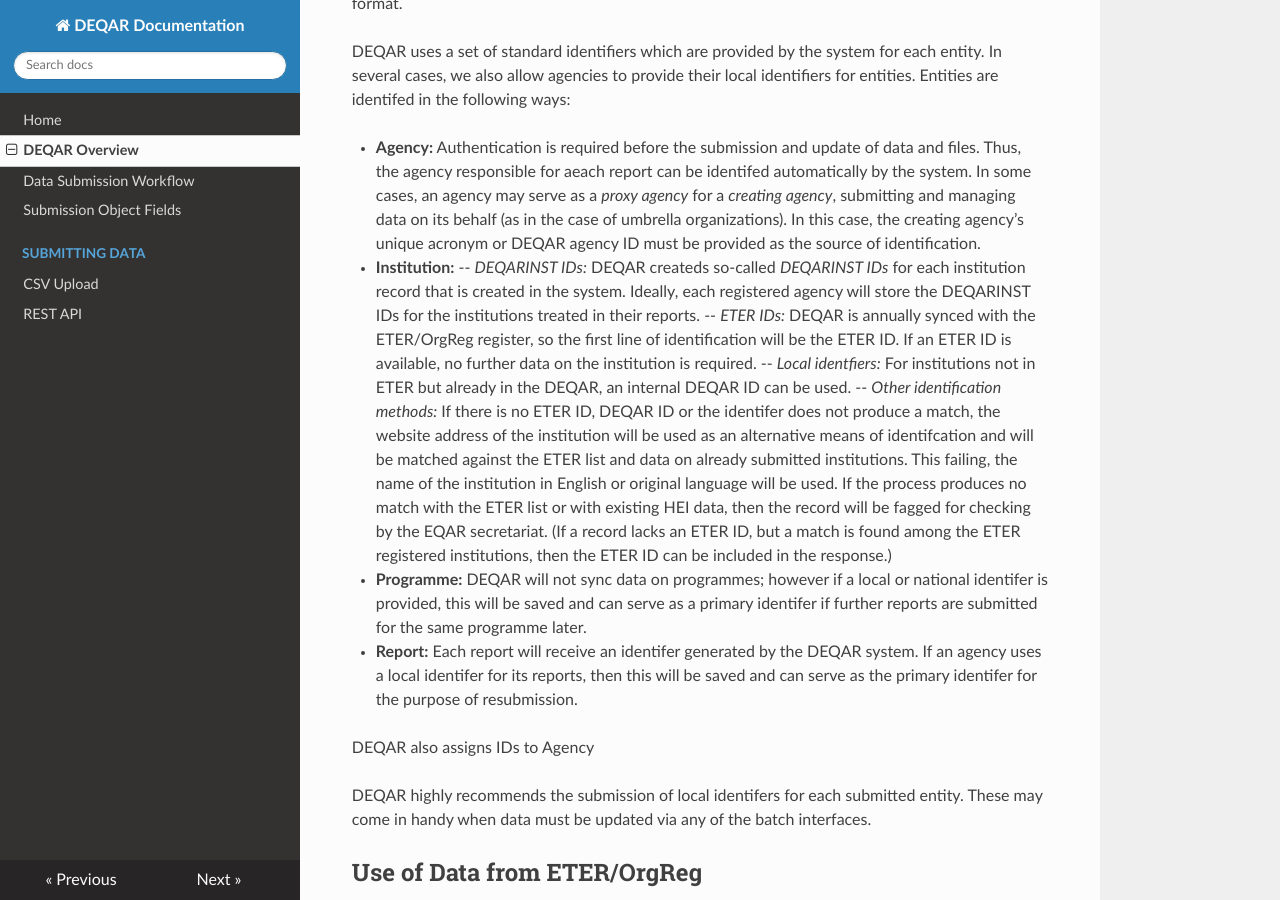
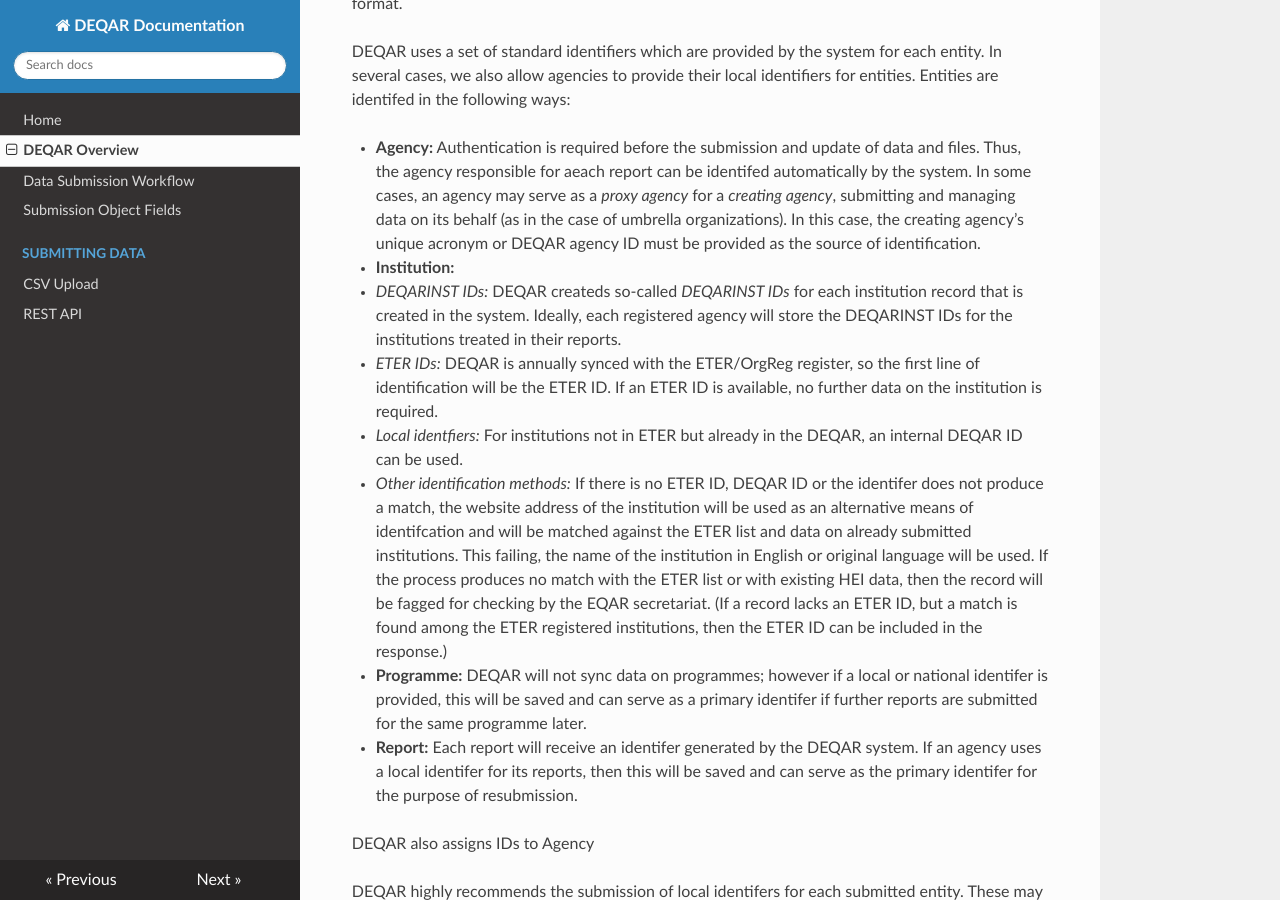
Before and after one commit to EQAR/deqar-docs, an MkDocs documentation site: the page built from docs/DEQAR_overview.md, in a window 1280 px wide and 900 px high, scrolled down 1272 px. Built offline with MkDocs 1.6.1, drawn with Linux system fonts in a browser that asks for light colours; nearby versions of some CDN libraries; old or Windows-style settings are respelled for this version of MkDocs.

```diff
--- a/docs/DEQAR_overview.md
+++ b/docs/DEQAR_overview.md
@@ -36,10 +36,10 @@ DEQAR uses a set of standard identifiers which are provided by the system for ea
 - **Agency:** Authentication is required before the submission and update of data and files. Thus, the agency responsible for aeach report can be identifed automatically by the system. In some cases, an agency may serve as a *proxy agency* for a *creating agency*, submitting and managing data on its behalf (as in the case of umbrella organizations). In this case, the creating agency’s unique acronym or DEQAR agency ID must be provided as the source of identification.
 
 - **Institution:**
--- *DEQARINST IDs:* DEQAR createds so-called *DEQARINST IDs* for each institution record that is created in the system. Ideally, each registered agency will store the DEQARINST IDs for the institutions treated in their reports.
--- *ETER IDs:* DEQAR is annually synced with the ETER/OrgReg register, so the first line of identification will be the ETER ID. If an ETER ID is available, no further data on the institution is required.
--- *Local identfiers:* For institutions not in ETER but already in the DEQAR, an internal DEQAR ID can be used.
--- *Other identification methods:* If there is no ETER ID, DEQAR ID or the identifer does not produce a match, the website address of the institution will be used as an alternative means of identifcation and will be matched against the ETER list and data on already submitted institutions. This failing, the name of the institution in English or original language will be used. If the process produces no match with the ETER list or with existing HEI data, then the record will be fagged for checking by the EQAR secretariat. (If a record lacks an ETER ID, but a match is found among the ETER registered institutions, then the ETER ID can be included in the response.)
+  - *DEQARINST IDs:* DEQAR createds so-called *DEQARINST IDs* for each institution record that is created in the system. Ideally, each registered agency will store the DEQARINST IDs for the institutions treated in their reports.
+  - *ETER IDs:* DEQAR is annually synced with the ETER/OrgReg register, so the first line of identification will be the ETER ID. If an ETER ID is available, no further data on the institution is required.
+  - *Local identfiers:* For institutions not in ETER but already in the DEQAR, an internal DEQAR ID can be used.
+  - *Other identification methods:* If there is no ETER ID, DEQAR ID or the identifer does not produce a match, the website address of the institution will be used as an alternative means of identifcation and will be matched against the ETER list and data on already submitted institutions. This failing, the name of the institution in English or original language will be used. If the process produces no match with the ETER list or with existing HEI data, then the record will be fagged for checking by the EQAR secretariat. (If a record lacks an ETER ID, but a match is found among the ETER registered institutions, then the ETER ID can be included in the response.)
 - **Programme:** DEQAR will not sync data on programmes; however if a local or national identifer is provided, this will be saved and can serve as a primary identifer if further reports are submitted for the same programme later.
 - **Report:** Each report will receive an identifer generated by the DEQAR system. If an agency uses a local identifer for its reports, then this will be saved and can serve as the primary identifer for the purpose of resubmission.
 
```
